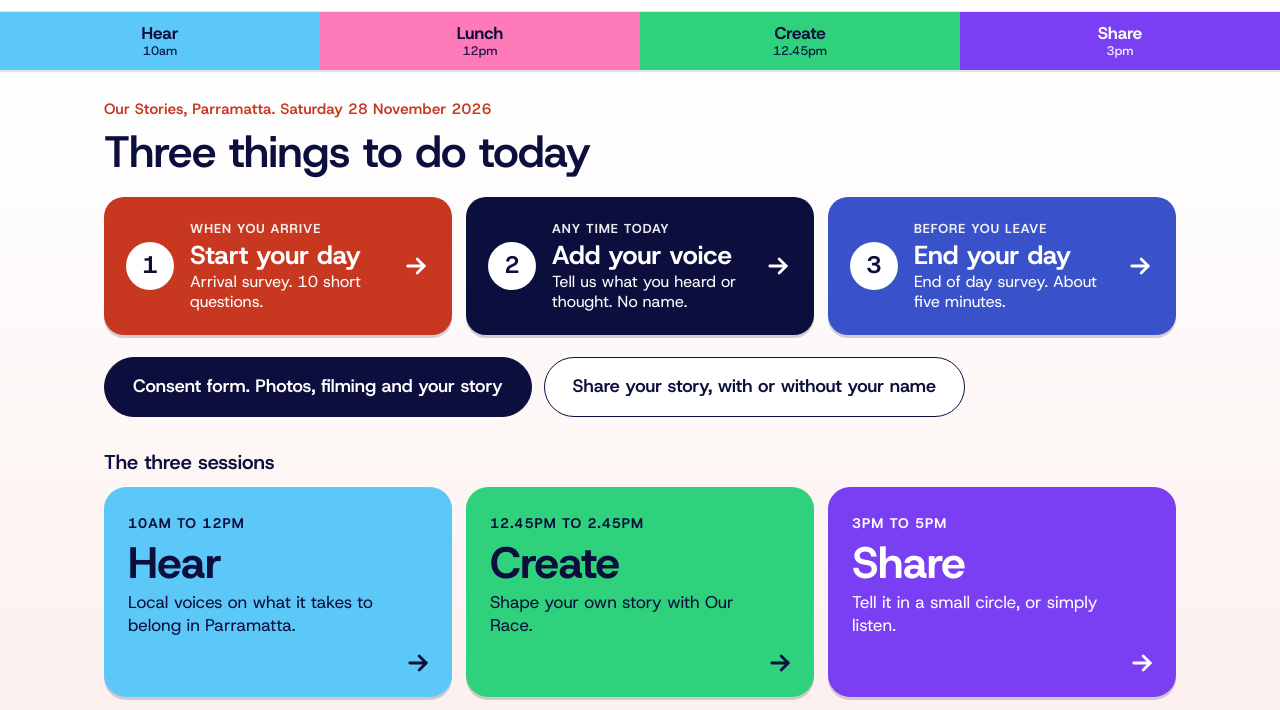
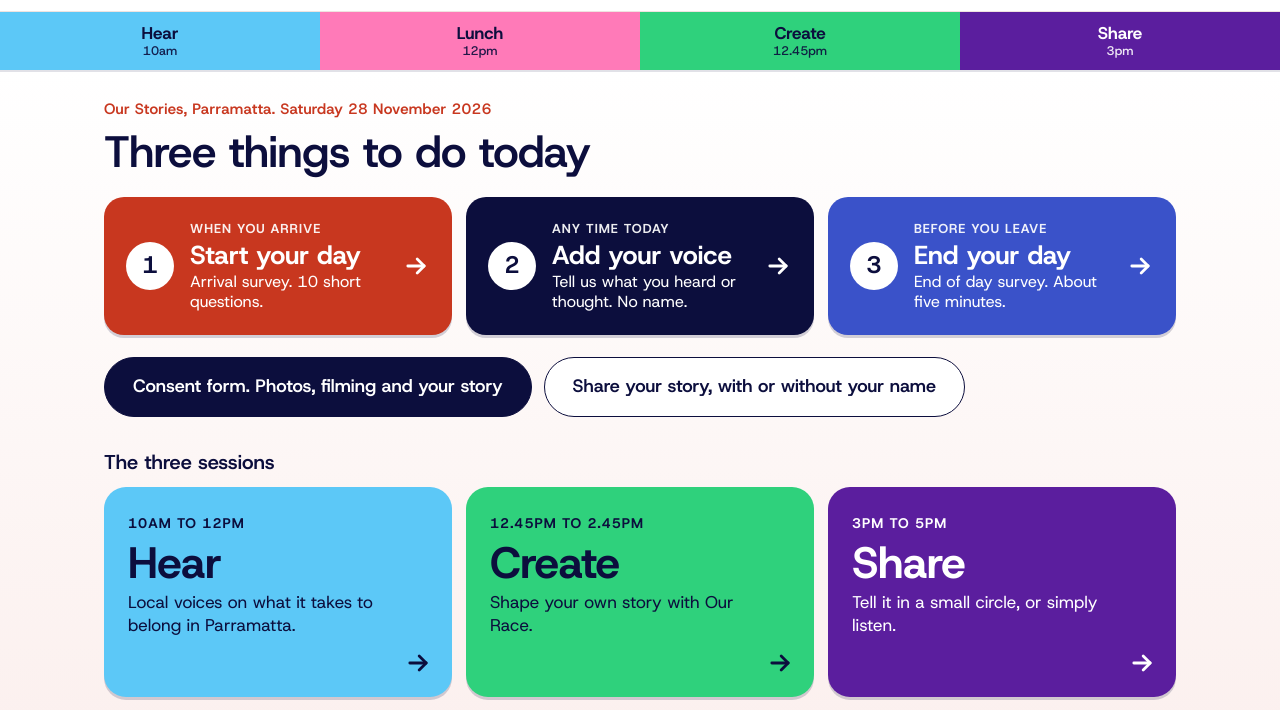
Before and after one commit to we-are-just-gold/our-stories-parramatta, a website: page public/index.html in a window 1280 px wide. Shown: the part 67-777 px from the top of the page. Drawn offline with Linux system fonts and the light colour scheme.

Commit message:
Share colour: deeper purple
Change the Share colour from #7A3FF2 to #5B1E9E so it sits clear of the Hear
blue, as Kyriakos chose after Thom's feedback.

Co-Authored-By: Claude Fable 5.2 <noreply@anthropic.com>
Claude-Session: https://claude.ai/code/session_012jn1JQ9X8ZATNwfGV4oeUY

```diff
--- a/public/css/site.css
+++ b/public/css/site.css
@@ -5,7 +5,7 @@
 @font-face{font-family:'Qwitcher Grypen';font-style:normal;font-weight:700;font-display:swap;src:url('/fonts/qwitcher-grypen-latin-700-normal.woff2') format('woff2')}
 :root{
   --navy:#0C0E3D; --coral:#EF4B35; --coral-text:#C8371F; --blue:#3A52C9; --taupe:#CDB1AF; --peri:#8891D8;
-  --hear:#5CC8F7; --lunch:#FF7AB8; --create:#2FD17C; --share:#7A3FF2;
+  --hear:#5CC8F7; --lunch:#FF7AB8; --create:#2FD17C; --share:#5B1E9E;
   --blush:#FBEEEC; --blush-2:#FDF1EE; --rule:#EFE3E0; --muted:#33355F; --field:#B9B0C4; --white:#fff;
   --sans:'Host Grotesk',Arial,sans-serif; --script:'Qwitcher Grypen',cursive;
   --wrap:1120px; --narrow:760px;
```
